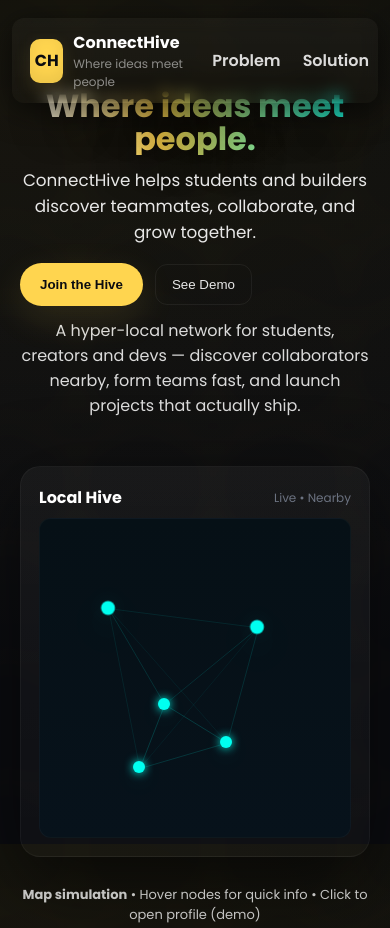
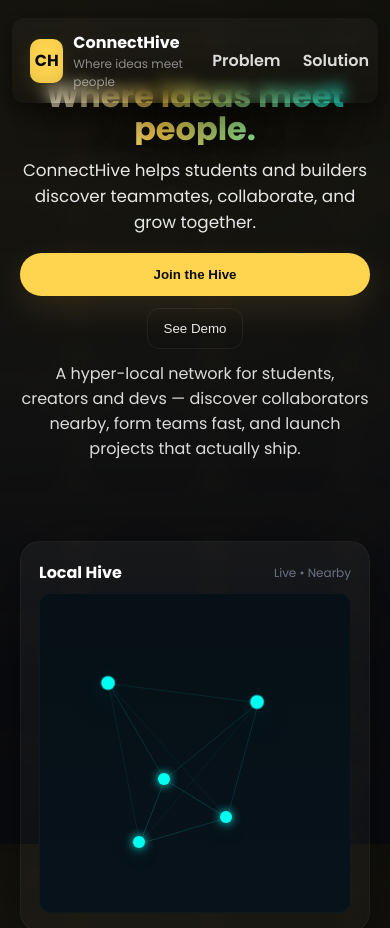
Before and after one commit to shadow-dawg/Connect-Hive, a plain HTML site: page index.html in a window 390 px wide. Shown: the top 928 px of the page. Drawn offline with nearby package versions, Linux system fonts and the light colour scheme.

Commit message:
responsive

```diff
--- a/index.html
+++ b/index.html
@@ -191,20 +191,26 @@
     .socials a{color:var(--cyan); margin-right:12px; text-decoration:none}
     .footer-line{height:6px; background:linear-gradient(90deg,#ffd54f,#00fff0); border-radius:999px; margin-bottom:18px}
 
-    /* Responsive */
-    @media (max-width:980px){
-      .hero-inner{grid-template-columns:1fr; text-align:center}
-      .hero-right{order:2}
-      .map-card{max-width:100%}
-      .solutions{grid-template-columns:1fr}
-      .steps{grid-template-columns:repeat(2,1fr)}
-    }
-
-    @media (max-width:520px){
-      .nav{left:12px; right:12px; transform:none; width:auto}
-      .steps{grid-template-columns:1fr}
-      .hero{padding-top:90px}
-    }
+/* --- RESPONSIVE --- */
+@media(max-width:1024px){
+  .hero-inner{grid-template-columns:1fr;text-align:center;}
+  .hero-right{order:2;margin-top:32px;}
+  .map-card{max-width:100%;}
+}
+@media(max-width:768px){
+  .nav{width:calc(100% - 24px);}
+  .hero{padding-top:100px;}
+  .solutions{grid-template-columns:1fr;}
+  .steps{grid-template-columns:repeat(2,1fr);}
+}
+@media(max-width:480px){
+  .hero{padding-top:80px;}
+  .steps{grid-template-columns:1fr;}
+  .btn-primary{width:100%;}
+  .hero-cta{flex-direction:column;}
+  .solutions{grid-template-columns:1fr;}
+  .section-title{font-size:1.4rem;}
+}
   </style>
 </head>
 <body>
```
